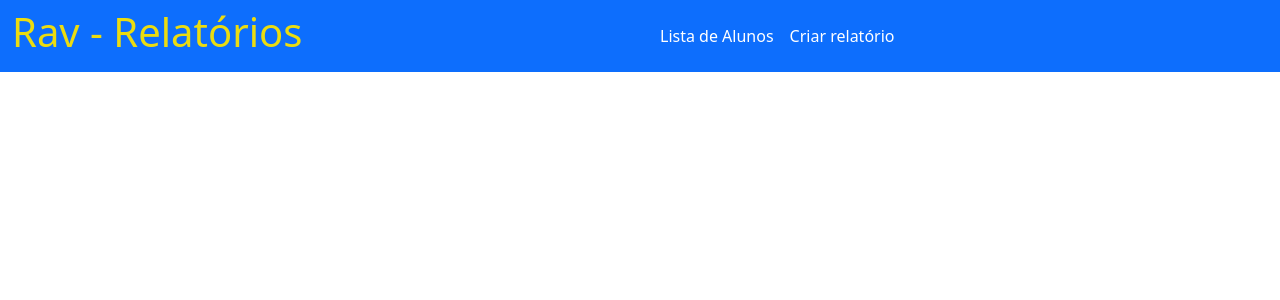
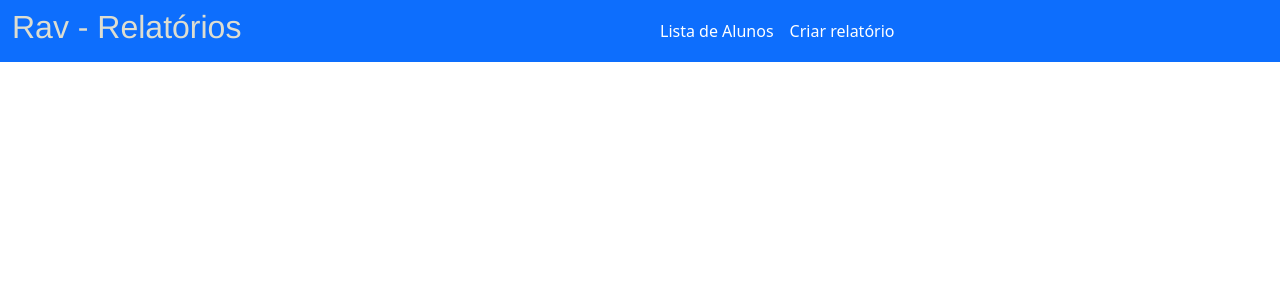
Before and after one commit to Brunostaine/rav-relatorio-de-avaliacao-angular, an Angular app: page / in a window 1280 px wide. Shown: the top 300 px of the page. Built offline with nearby package versions, Linux system fonts and the light colour scheme.

Commit message:
css root

```diff
--- a/src/app/componentes/shared/cores/cores.css
+++ b/src/app/componentes/shared/cores/cores.css
@@ -1,3 +1,5 @@
 :root{
-    --teste: #ebdc10;
+    /* Titulo do site */
+    --NomeTitle: #ddddd0;
+
 }
--- a/src/app/pages/navbar/navbar.component.css
+++ b/src/app/pages/navbar/navbar.component.css
@@ -1,3 +1,5 @@
 h1 {
-    color: var(--teste)
+    color: var(--NomeTitle);
+    font-family: Helvetica;
+    font-size: 2rem;
 }
```
